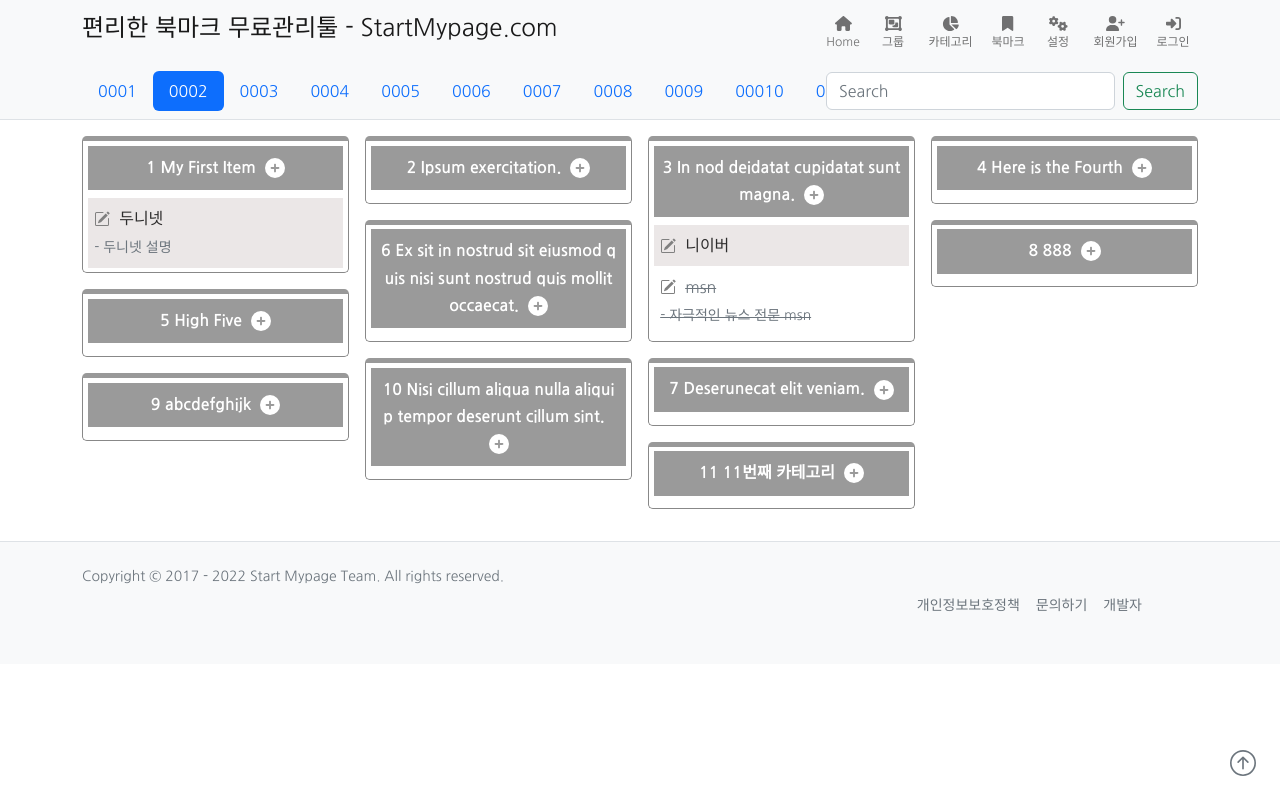
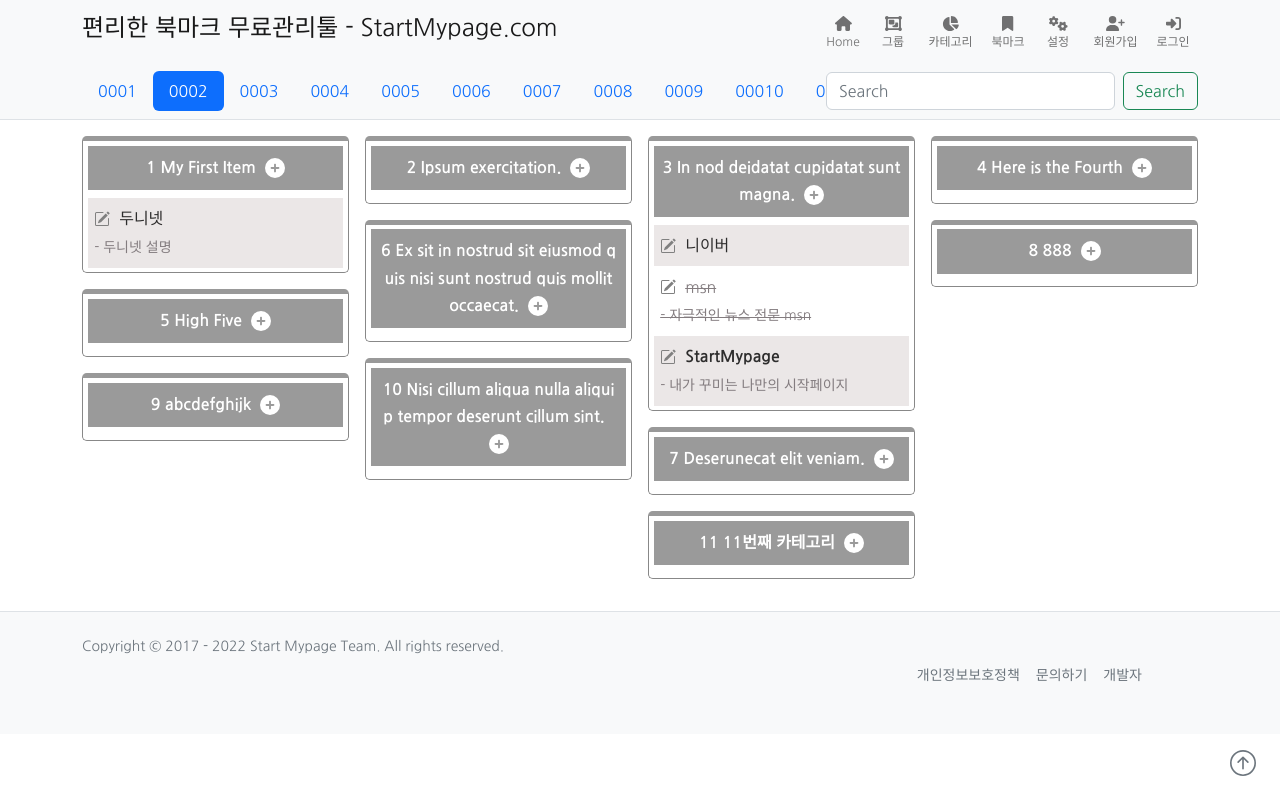
Before and after one commit to doonee/start-mypage-v2, a React (Create React App) app: page /mybookmarks/1234 in a window 1280 px wide. Built offline with nearby package versions, Linux system fonts and the light colour scheme.

Commit message:
updated bookmark list color

```diff
--- a/src/components/MyBookmarksByCategory.js
+++ b/src/components/MyBookmarksByCategory.js
@@ -7,7 +7,7 @@ export default function MyBookmarksByCategory({ bookmarks, showBookmarkModal })
             let name = item.bookmarkName, nameDesc = item.bookmarkName;
             const desc = item.bookmarkDesc;
             if (item.isImportant) name = `<strong>${name}</strong>`;
-            if (desc) nameDesc = `${name}<br /><small>- ${desc}</small>`;
+            if (desc) nameDesc = `${name}<br /><small class="text-secondary">- ${desc}</small>`;
             if (item.isLinethrough) nameDesc = `<del>${nameDesc}</del>`;
             return (
                 <p key={item.bookmarkNo} style={{ lineHeight: '1.7rem' }}>
--- a/src/components/MyBookmarksData.json
+++ b/src/components/MyBookmarksData.json
@@ -34,9 +34,17 @@
         "bookmarkNo": 3,
         "bookmarkName": "msn",
         "bookmarkDesc": "자극적인 뉴스 전문 msn",
-        "bookmarkUrl": "https://msn.co.kr",
+        "bookmarkUrl": "https://www.msn.com/ko-kr",
         "isImportant": false,
         "isLinethrough": true
+      },
+      {
+        "bookmarkNo": 5,
+        "bookmarkName": "StartMypage",
+        "bookmarkDesc": "내가 꾸미는 나만의 시작페이지",
+        "bookmarkUrl": "http://startmypage.com",
+        "isImportant": true,
+        "isLinethrough": false
       }
     ]
   },
--- a/src/css/main.css
+++ b/src/css/main.css
@@ -89,7 +89,8 @@ header .navbar .navbar-nav .nav-item .nav-link > p {
   text-align: center;
 }
 
-.my-masonry-grid { /* Not needed if autoprefixing */ /* Not needed if autoprefixing */
+.my-masonry-grid {
+  /* Not needed if autoprefixing */ /* Not needed if autoprefixing */
   display: flex;
   margin-left: -1rem; /* gutter size offset, gutter size와 반대로 일치해야함! */
   width: auto;
@@ -141,7 +142,7 @@ header .navbar .navbar-nav .nav-item .nav-link > p {
 .my-masonry-grid_column div p a del,
 .my-masonry-grid_column div p a small {
   --bs-text-opacity: 1;
-  color: #6c757d !important;
+  color: #837c7f !important;
 }
 .my-masonry-grid_column div p a:hover {
   color: gray;
@@ -156,4 +157,4 @@ header .navbar .navbar-nav .nav-item .nav-link > p {
 }
 .my-masonry-grid_column div > p:nth-child(even) {
   background-color: rgba(215, 208, 208, 0.5);
-}/*# sourceMappingURL=main.css.map */
+} /*# sourceMappingURL=main.css.map */
```
